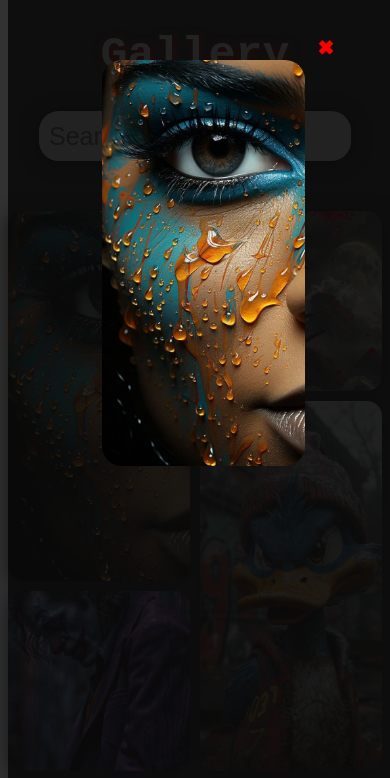
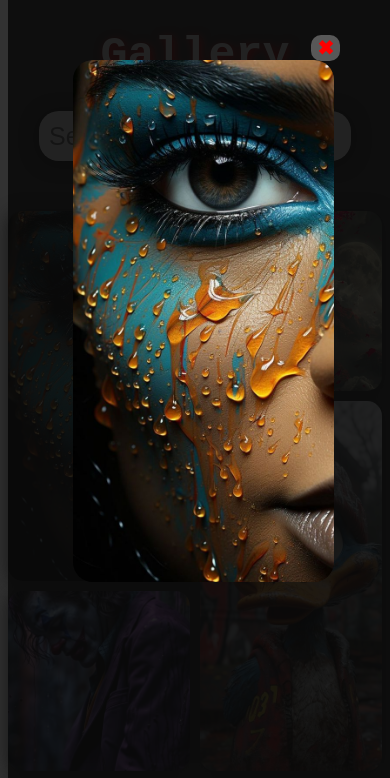
Before and after one commit to Twigstin/Masonry-Gallery-App, a plain HTML site: page index.html in a window 390 px wide. Both pictures are taken after a click on the element 99 px from the left and 396 px from the top of the page. Shown: the top 778 px of the page. Drawn offline with Linux system fonts and the light colour scheme.

Commit message:
Update gallery.css

```diff
--- a/gallery.css
+++ b/gallery.css
@@ -90,7 +90,9 @@ main {
     top: 35px;
     right: 50px;
     font-size: 30px;
-    background-color: transparent;
+    background-color: rgba(200, 200, 200, 0.4);
+    border-radius: 10px;
+    z-index: 5;
     font-weight: bold;
     border: none;
     color: red;
@@ -157,6 +159,11 @@ main {
     .notFound {
         font-size: 30px;
     }
+    .full .fullImage {
+    max-width: 90%;
+    min-width: 50%;
+    height: auto;
+}
 }
 
 @media (hover: hover) and (pointer: fine) {
```
